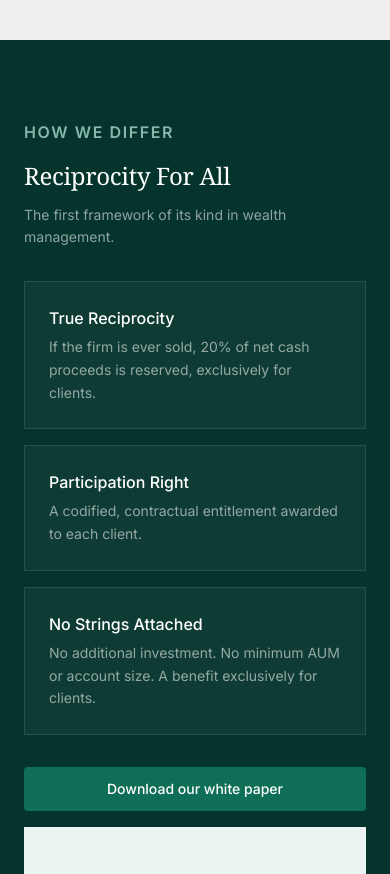
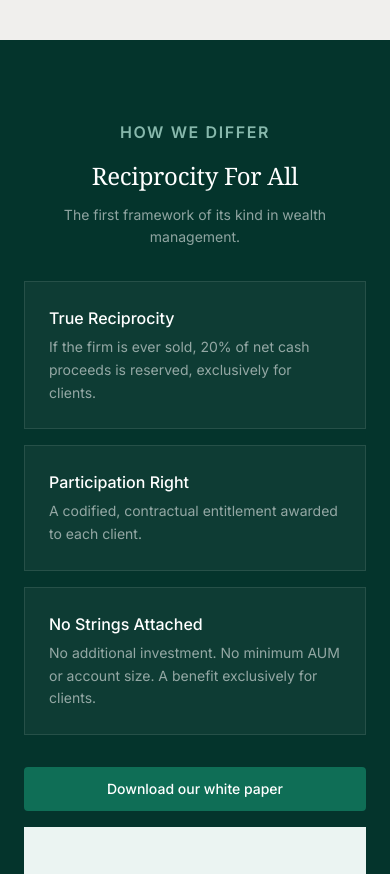
Before and after one commit to smchud/reciprocal-wealth-sam, a Next.js app: page / in a window 390 px wide. Shown: the part 6000-6874 px from the top of the page. Built offline with nearby package versions, Linux system fonts and the light colour scheme; no server answers.

Commit message:
How We Differ: center section heading block on mobile
Center "How We Differ", "Reciprocity For All", and the tagline on
mobile only; md+ stays left-aligned.

```diff
--- a/src/app/page.tsx
+++ b/src/app/page.tsx
@@ -265,12 +265,12 @@ export default function Home() {
       <section className="bg-deep-forest py-20 md:py-24">
         <div className="mx-auto max-w-[1200px] px-6">
           {/* Reciprocity For All — lead differentiator */}
-          <FadeIn>
+          <FadeIn className="text-center md:text-left">
             <SectionLabel className="text-forest-50">How We Differ</SectionLabel>
             <h2 className="mt-4 font-serif text-2xl md:text-[32px] tracking-[-0.3px] text-white">
               {reciprocityByContract.label}
             </h2>
-            <p className="mt-3 text-sm md:text-base text-white/55 leading-relaxed max-w-[640px]">
+            <p className="mt-3 text-sm md:text-base text-white/55 leading-relaxed max-w-[640px] mx-auto md:mx-0">
               {reciprocityByContract.tagline}
             </p>
           </FadeIn>
```
